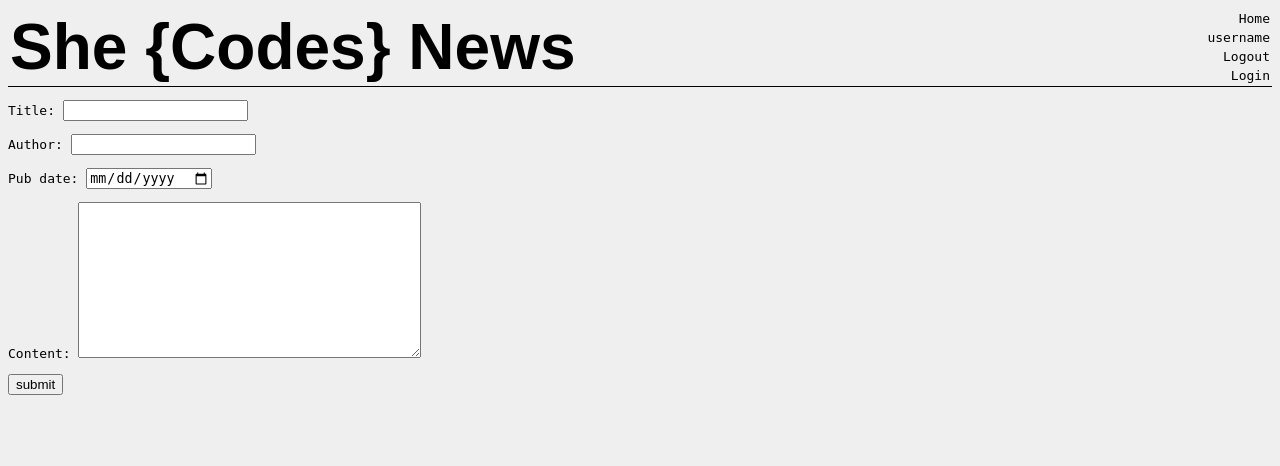
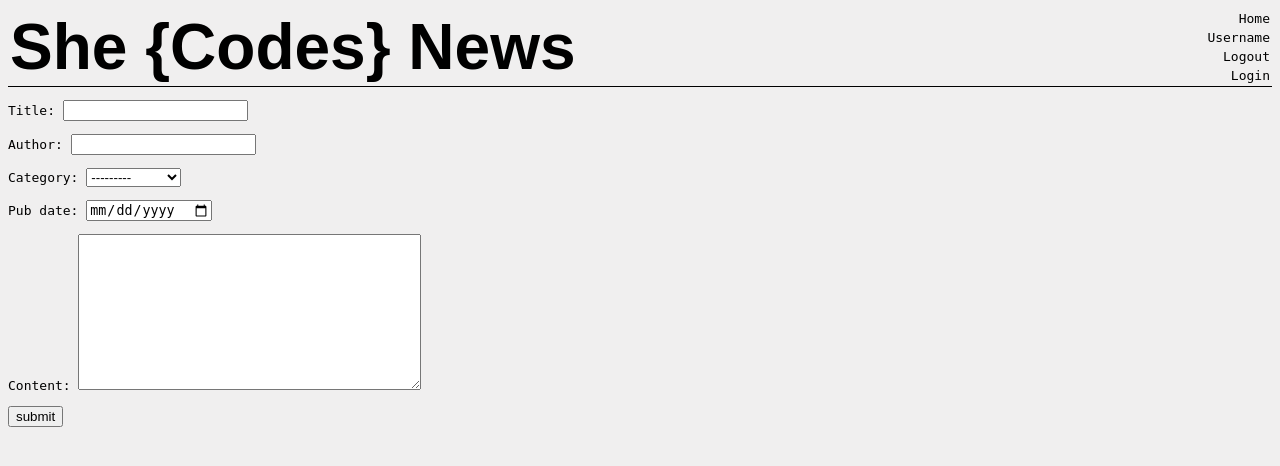
Before and after one commit to RobyOneJ/she_codes_news, a Django app: page /news/add-story/ in a window 1280 px wide. Shown: the top 466 px of the page. Run offline with Django 4.2, Linux system fonts and the light colour scheme; some web fonts are replaced.

Commit message:
added a category field with dropdown options to the form page

```diff
--- a/she_codes_news/news/forms.py
+++ b/she_codes_news/news/forms.py
@@ -5,7 +5,7 @@ from .models import NewsStory
 class StoryForm(ModelForm):
     class Meta:
         model = NewsStory
-        fields = ['title', 'author', 'pub_date', 'content']
+        fields = ['title', 'author', 'category', 'pub_date', 'content']
         widgets = {
             'pub_date': forms.DateInput(
                 format='%m/%d/%Y',
--- a/she_codes_news/news/models.py
+++ b/she_codes_news/news/models.py
@@ -6,3 +6,4 @@ class NewsStory(models.Model):
     author = models.CharField(max_length=200)
     pub_date = models.DateTimeField()
     content = models.TextField()
+    category = models.CharField(max_length=50, choices=[("dogs", "Dogs"), ("cats", "Cats"), ("dadj", "Dad's Jokes"), ("other", "Other")], blank=True)
--- a/she_codes_news/templates/nav.html
+++ b/she_codes_news/templates/nav.html
@@ -1,6 +1,6 @@
 <nav>
     <a href="{% url 'news:index' %}">Home</a>
-    <a href="#">username</a>
+    <a href="#">Username</a>
     <a href="#">Logout</a>
     <a href="#">Login</a>
 </nav>
```
Also changed, not shown: she_codes_news/news/migrations/0002_newsstory_category.py (added).
